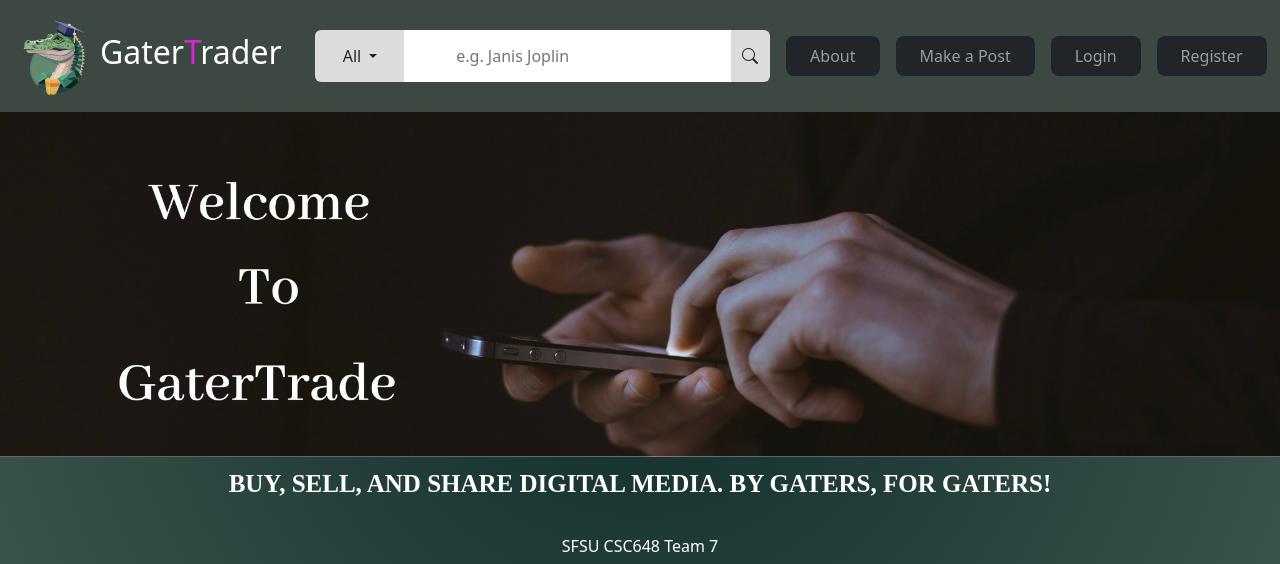
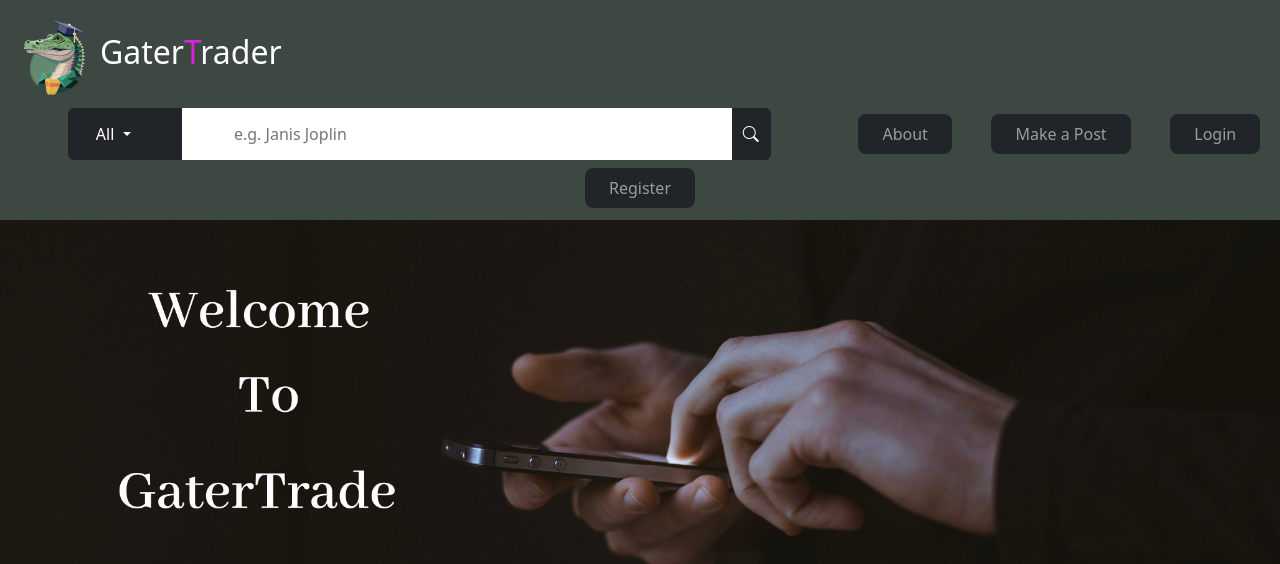
Before and after one commit to Gineton2/gater-trader, a Node server app: page / in a window 1280 px wide. Shown: the top 564 px of the page. Run offline with Node 20, Linux system fonts and the light colour scheme; some libraries are stand-ins or nearby versions.

Commit message:
making search larger and making darker themed

```diff
--- a/application/public/css/style.css
+++ b/application/public/css/style.css
@@ -172,7 +172,6 @@ h1 {
 
 .word-about {
   padding: 0.5rem;
-
 }
 
 .lead-word {
@@ -206,15 +205,36 @@ h1 {
   padding: 8px;
 }
 
+#dropdown-menu > li:nth-child(6) > a:hover,
+#dropdown-menu > li:nth-child(5) > a:hover,
+#dropdown-menu > li:nth-child(4) > a:hover,
+#dropdown-menu > li:nth-child(3) > a:hover,
+#dropdown-menu > li:nth-child(2) > a:hover,
+#dropdown-menu > li:nth-child(1) > a:hover {
+  background-color: black;
+  cursor: pointer;
+}
+
 #dropdown-menu {
   text-align: center;
   text-decoration: none;
   outline: none;
 }
+
 #navbarSupportedContent
   > ul
   > li.nav-item.btn-group-search.active.m-auto.px-2.my-1 {
   width: auto;
+  color: white;
+}
+
+#dropdownMenuButton,
+#search-button > i {
+  color: white;
+}
+
+#dropdownMenuButton:hover {
+  color: yellow;
 }
 
 .search-text {
@@ -230,10 +250,28 @@ h1 {
   text-align: center; */
 }
 
+#search-text {
+  width: 550px;
+}
+
+@media screen and (max-width: 600px) {
+  #search-text {
+    width: 212px;
+  }
+}
+
+#navbarSupportedContent
+  > ul
+  > li.nav-item.btn-group-search.active.m-auto.px-2.my-1
+  > form
+  > div {
+  width: 10px;
+}
+
 .w-90px {
   width: 90px;
+  margin-right: 105px;
 }
-
 
 .font-weight-bold {
   font-weight: bold;
@@ -244,7 +282,7 @@ h1 {
 }
 
 .mh-300 {
-    max-height: 300px;
+  max-height: 300px;
 }
 
 .d-inline-block {
@@ -274,7 +312,7 @@ h1 {
 }
 
 .active-item {
-  background: #83889d;
+  background: #515461;
 }
 
 .main-content {
@@ -439,7 +477,6 @@ h1 {
   text-decoration: none;
   list-style-type: none;
   text-transform: uppercase;
-
 }
 
 #post-title-format {
@@ -450,11 +487,10 @@ h1 {
 
   /* padding: 0 .25rem;
   margin: 0 -.25rem; */
-  transition: color 2s ease-in-out, box-shadow .3s ease-in-out;
+  transition: color 2s ease-in-out, box-shadow 0.3s ease-in-out;
   width: 100%;
-
 }
-#post-title-format:hover{
+#post-title-format:hover {
   color: #fff;
   box-shadow: inset 200px 0 0 0 #025830;
 }
@@ -466,12 +502,12 @@ h1 {
 #about-profile {
   box-shadow: inset 0 0 0 0 #015d7b;
 
-  padding: 0 .25rem;
-  margin: 0 -.25rem;
-  transition: color 2s ease-in-out, box-shadow .3s ease-in-out;
+  padding: 0 0.25rem;
+  margin: 0 -0.25rem;
+  transition: color 2s ease-in-out, box-shadow 0.3s ease-in-out;
 }
 
-#about-profile:hover{
+#about-profile:hover {
   color: #fff;
   box-shadow: inset 350px 0 0 0 #025830;
 }
--- a/application/views/partials/top-nav.handlebars
+++ b/application/views/partials/top-nav.handlebars
@@ -27,25 +27,25 @@ Course: CSC648 SFSU
 
       </span>
     </a>
-    <div class="navbar-container mx-auto" id="navbarSupportedContent">
+    <div class="navbar-container mx-auto text-white" id="navbarSupportedContent">
       <ul class="navbar-nav align-items-center d-flex flex-row flex-wrap mx-auto">
         <li class="nav-item btn-group-search active m-auto px-2 my-1 "  role="group">
-          <form class="container-search input-group rounded-2 bg-grey flex-wrap" method="POST" action="/posts/search">
-            <div class="input-group-btn search-panel form-outline px-0 w-90px">
-              <button type="button" class="btn btn-default dropdown-toggle select m-auto border-0" id="dropdownMenuButton"
+          <form class="container-search input-group rounded-2 bg-dark text-white flex-wrap mx-5" method="POST" action="/posts/search">
+            <div class="input-group-btn search-panel form-outline px-0 w-90px "  >
+              <button type="button" class="btn btn-default dropdown-toggle select mx-3 border-0" id="dropdownMenuButton"
                 data-bs-toggle="dropdown" aria-haspopup="true" aria-expanded="false">
-                <span id="search_concept selected" class="selected ">All</span>
+                <span id="search_concept selected text-white " class="selected ">All</span>
                 <input type="hidden" name="selectedCat" value="All" id="selectedCat" class="selectedCat">
                 <span id="caret" class="caret"></span>
               </button>
-              <ul class="dropdown-menu scrollable-dropdown " id="dropdown-menu" role="menu"
+              <ul class="dropdown-menu scrollable-dropdown bg-dark" id="dropdown-menu" role="menu"
                 onclick="examplePlaceholder()">
-                <li><a class="dropdown-item active-item">All</a></li>
-                <li><a class="dropdown-item">Videos</a></li>
-                <li><a class="dropdown-item">Images</a></li>
-                <li><a class="dropdown-item">Music</a></li>
-                <li><a class="dropdown-item">Ebooks</a></li>
-                <li><a class="dropdown-item">Slides</a></li>
+                <li><a class="dropdown-item active-item text-white" >All</a></li>
+                <li><a class="dropdown-item text-white">Videos</a></li>
+                <li><a class="dropdown-item text-white">Images</a></li>
+                <li><a class="dropdown-item text-white">Music</a></li>
+                <li><a class="dropdown-item text-white">Ebooks</a></li>
+                <li><a class="dropdown-item text-white">Slides</a></li>
               </ul>
             </div>
 
```
Also changed, not shown: application/database/database.js (+8 -8 lines).
